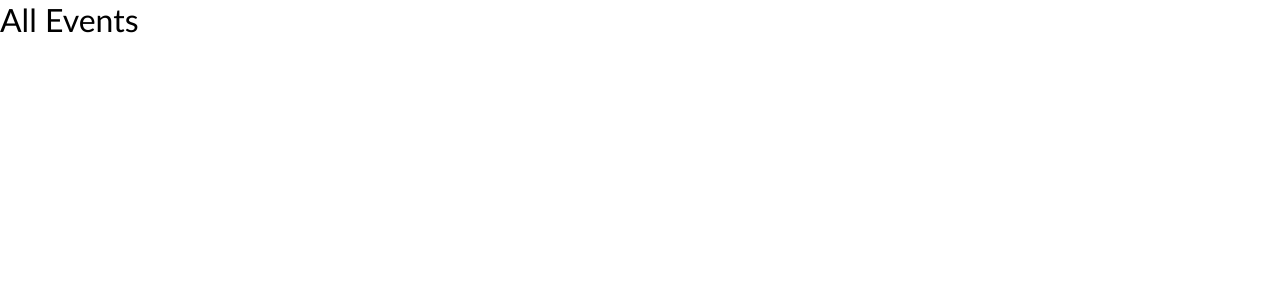
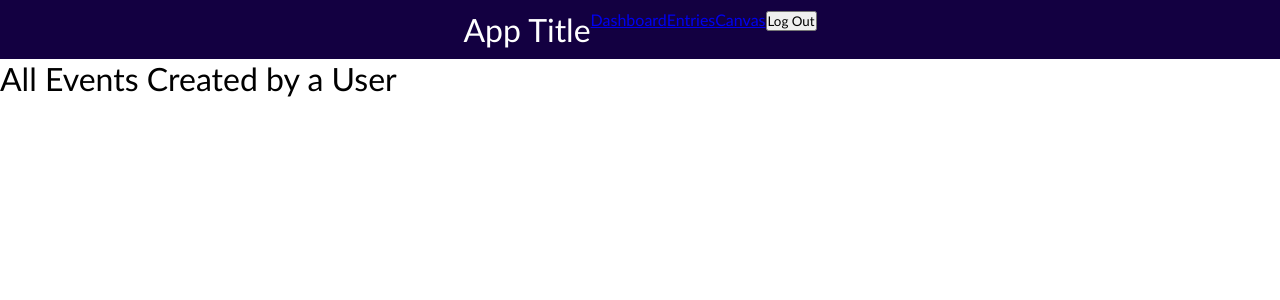
Before and after one commit to vertefra/techJournalClient, a React (Create React App) app: page /events in a window 1280 px wide. Shown: the top 300 px of the page. Built offline with nearby package versions, Linux system fonts and the light colour scheme.

Commit message:
added layout to events.js. started code for new event

```diff
--- a/src/components/events/Events.js
+++ b/src/components/events/Events.js
@@ -1,13 +1,40 @@
-import React, { useContext, useEffect } from "react";
+import React, { useContext, useState, useEffect } from "react";
 import { UserContext } from "../../context/ContextStore";
+import Layout from "../layout/Layout";
+import axios from "axios";
 
 function Events(props) {
     const [userState, dispatchUserState] = useContext(UserContext);
-    console.log('events is working')
+    // const [newEvent, updateNewEvent] = useState({
+    //     title: '',
+    //     date: '',
+    //     time: '',
+    //     description: '',
+    //     location: '',
+    //     topic: '',
+    //     host: {},
+    //     speaker: {},
+    // });
+    // const handleCreateEvent = () => {
+    //     updateNewEvent({ ...newEvent, [event.target.id]: event.target.value });
+
+    //     const handlleCreate = async event => {
+    //         event.preventDefault();
+    //         try {
+    //             const response = await axios.post('http://localhost:3001/users/events', {
+
+    //             })
+    //         }
+    // }
+
+    // }
+
     return (
-        <div>
-            <h1>All Events</h1>
-        </div>
+        <Layout>
+            <div>
+                <h1>All Events Created by a User</h1>
+            </div>
+        </Layout>
     );
 
 }
```
